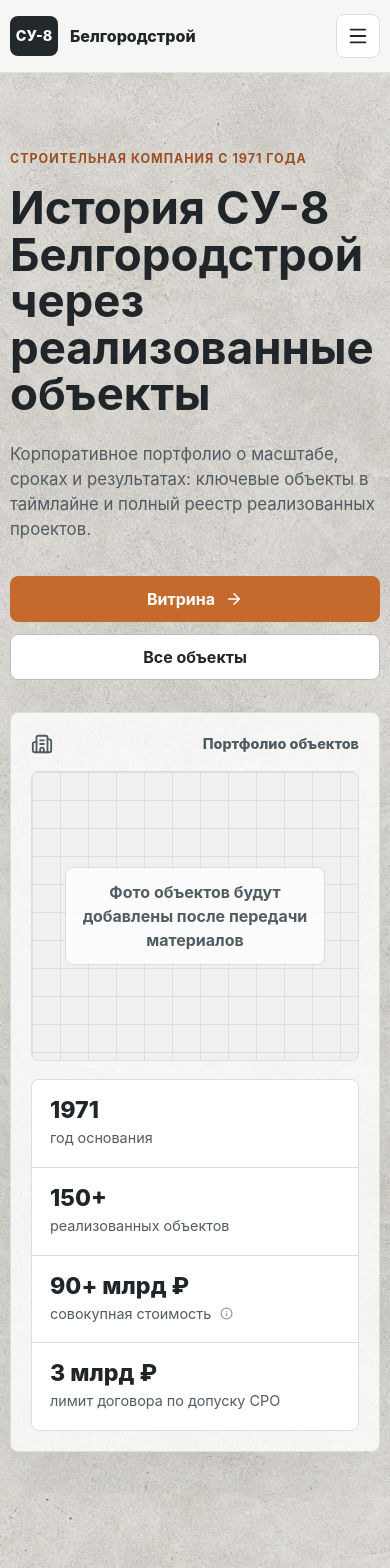
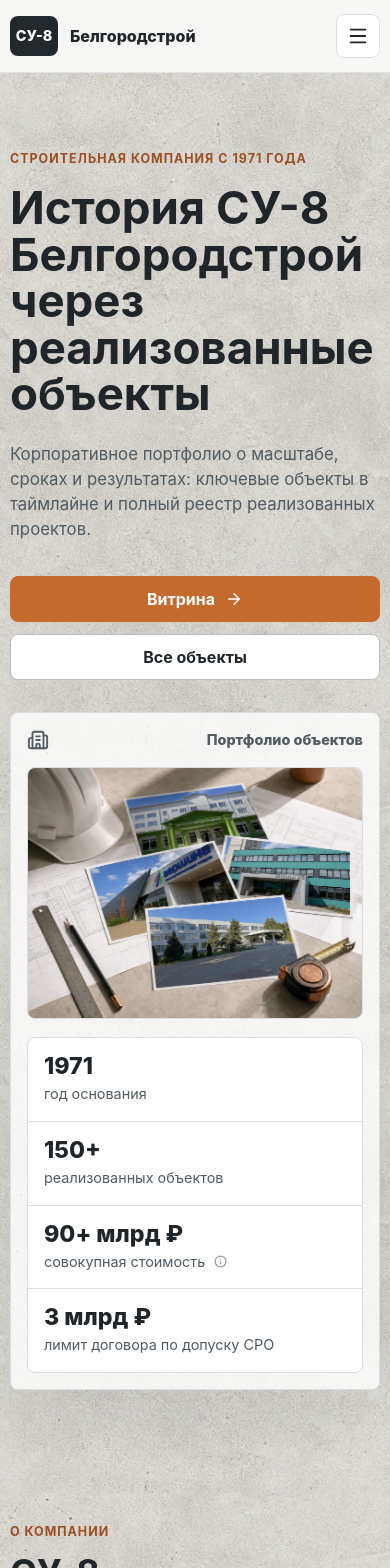
Before and after one commit to tkachas/construction-su8, a React (Vite) app: page / in a window 390 px wide. Shown: the top 1568 px of the page. Built offline with nearby package versions, Linux system fonts and the light colour scheme.

Commit message:
feat: hero picture

```diff
--- a/src/components/Hero/Hero.module.css
+++ b/src/components/Hero/Hero.module.css
@@ -7,6 +7,12 @@
   grid-template-columns: minmax(0, 1.05fr) minmax(360px, 0.72fr);
   gap: clamp(32px, 7vw, 88px);
   align-items: center;
+  min-width: 0;
+}
+
+.copy,
+.panel {
+  min-width: 0;
 }
 
 .copy h1 {
@@ -54,27 +60,20 @@
 }
 
 .blueprint {
-  display: grid;
+  overflow: hidden;
+  aspect-ratio: 4 / 3;
   min-height: 290px;
-  place-items: center;
   border: 1px solid var(--color-line);
   border-radius: var(--radius);
-  background:
-    linear-gradient(rgba(31, 37, 40, 0.08) 1px, transparent 1px),
-    linear-gradient(90deg, rgba(31, 37, 40, 0.08) 1px, transparent 1px),
-    var(--color-surface-muted);
-  background-size: 28px 28px;
-  color: var(--color-muted);
-  text-align: center;
+  background: var(--color-surface-muted);
 }
 
-.blueprint span {
-  max-width: 260px;
-  padding: 12px;
-  border: 1px solid var(--color-line);
-  border-radius: var(--radius);
-  background: rgba(255, 255, 255, 0.82);
-  font-weight: 700;
+.blueprint img {
+  display: block;
+  width: 100%;
+  min-height: 290px;
+  height: 100%;
+  object-fit: cover;
 }
 
 .metrics {
@@ -171,7 +170,7 @@
 
 @media (max-width: 980px) {
   .grid {
-    grid-template-columns: 1fr;
+    grid-template-columns: minmax(0, 1fr);
   }
 
   .copy h1 {
@@ -204,8 +203,23 @@
   }
 }
 
+@media (max-width: 450px) {
+  .panel {
+    padding: 16px;
+  }
+
+  .blueprint,
+  .blueprint img {
+    min-height: 250px;
+  }
+
+  .metrics div {
+    padding: 16px;
+  }
+}
+
 @media (max-width: 380px) {
   .copy h1 {
-    font-size: 2.65rem;
+    font-size: 2.45rem;
   }
 }
--- a/src/components/Hero/Hero.tsx
+++ b/src/components/Hero/Hero.tsx
@@ -1,4 +1,5 @@
 import { ArrowRight, Building2, Info } from "lucide-react";
+import heroPortfolioImage from "../../assets/hero/portfolio-table-real-projects.webp";
 import { company } from "../../data/company";
 import styles from "./Hero.module.css";
 
@@ -30,7 +31,7 @@ export function Hero() {
             <span>Портфолио объектов</span>
           </div>
           <div className={styles.blueprint}>
-            <span>Фото объектов будут добавлены после передачи материалов</span>
+            <img src={heroPortfolioImage} alt="Фотографии реализованных объектов СУ-8 Белгородстрой на инженерном столе" />
           </div>
           <dl className={styles.metrics}>
             {company.metrics.map((metric, index) => {
```
Also changed, not shown: src/assets/hero/portfolio-table-real-projects.webp (added).
